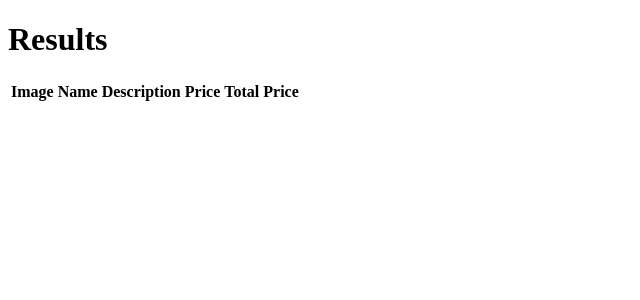
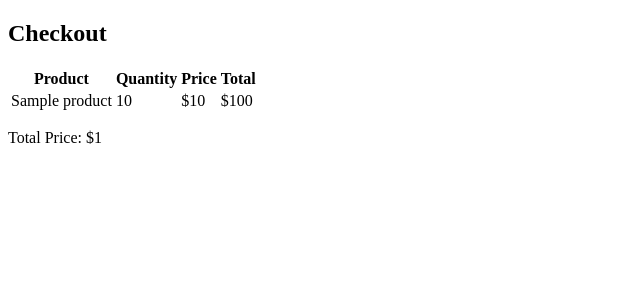
Before and after one commit to J-a-crypto/WebCart, a Flask app: template WebCartProject/templates/checkout.html in a window 1280 px wide. Shown: the top 300 px of the page, without its empty margins (0-640 px from the left). Run offline with Flask 3, Linux system fonts and the light colour scheme; the template is opened without the code that fills it: most values are stand-ins (such as "Sample title", 1, 10 or a date in 2020); lists and menus that the app fills with data are empty; parts of the project's set-up code (start-up, migrations or seed data) failed here and were passed over.

Commit message:
Update checkout.html

```diff
--- a/WebCartProject/templates/checkout.html
+++ b/WebCartProject/templates/checkout.html
@@ -1,33 +1,36 @@
+<!-- checkout.html -->
 <!DOCTYPE html>
 <html lang="en">
 <head>
     <meta charset="UTF-8">
+    <meta http-equiv="X-UA-Compatible" content="IE=edge">
     <meta name="viewport" content="width=device-width, initial-scale=1.0">
-    <title>WebCart Project</title>
-    <link rel="stylesheet" href="style.css">
+    <title>Checkout</title>
 </head>
 <body>
+    <h2>Checkout</h2>
+    <div id="cart">
+        <table>
+            <tr>
+                <th>Product</th>
+                <th>Quantity</th>
+                <th>Price</th>
+                <th>Total</th>
+            </tr>
+            {% for product_id, quantity in cart.items() %}
+                <tr>
+                    <td>{{ products[product_id].name }}</td>
+                    <td>{{ quantity }}</td>
+                    <td>${{ products[product_id].price }}</td>
+                    <td>${{ quantity * products[product_id].price }}</td>
+                </tr>
+            {% endfor %}
+        </table>
+        <p>Total Price: ${{ total_price }}</p>
+    </div>
+</body>
+</html>
 
-<div class="container">
-    <h1>Results</h1>
-
-    <!-- <button id="addProductBtn">Add New Product</button> -->
-
-    <table id="productTable">
-        <thead>
-            <tr>
-                <th>Image</th>
-                <th>Name</th>
-                <th>Description</th>
-                <th>Price</th>
-                <th>Total Price</th>
-            </tr>
-        </thead>
-        <tbody>
-            <!-- Product list will be displayed here -->
-        </tbody>
-    </table>
-</div>
 
 <script src="https://code.jquery.com/jquery-3.6.4.min.js"></script>
 <script src="script.js"></script>
```
